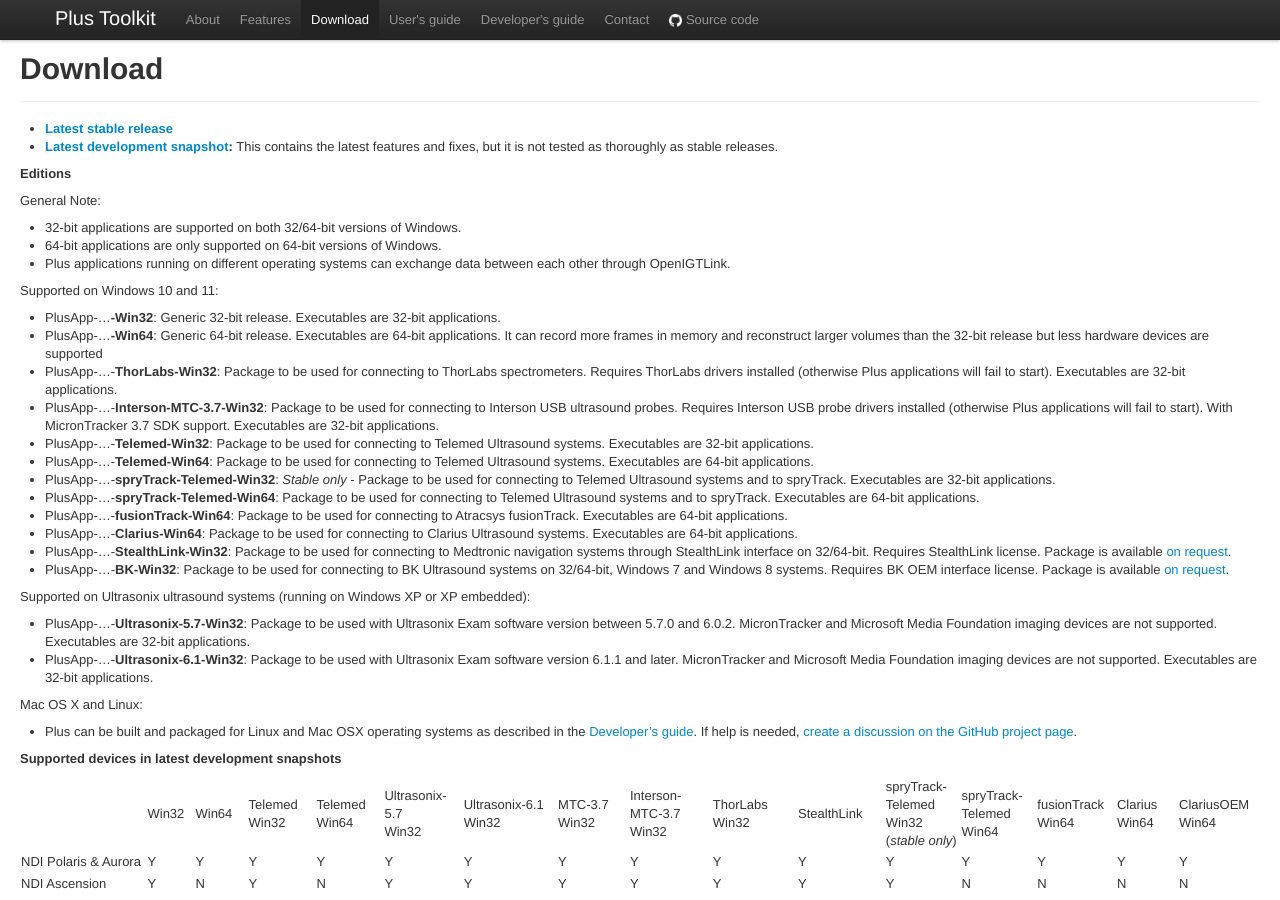
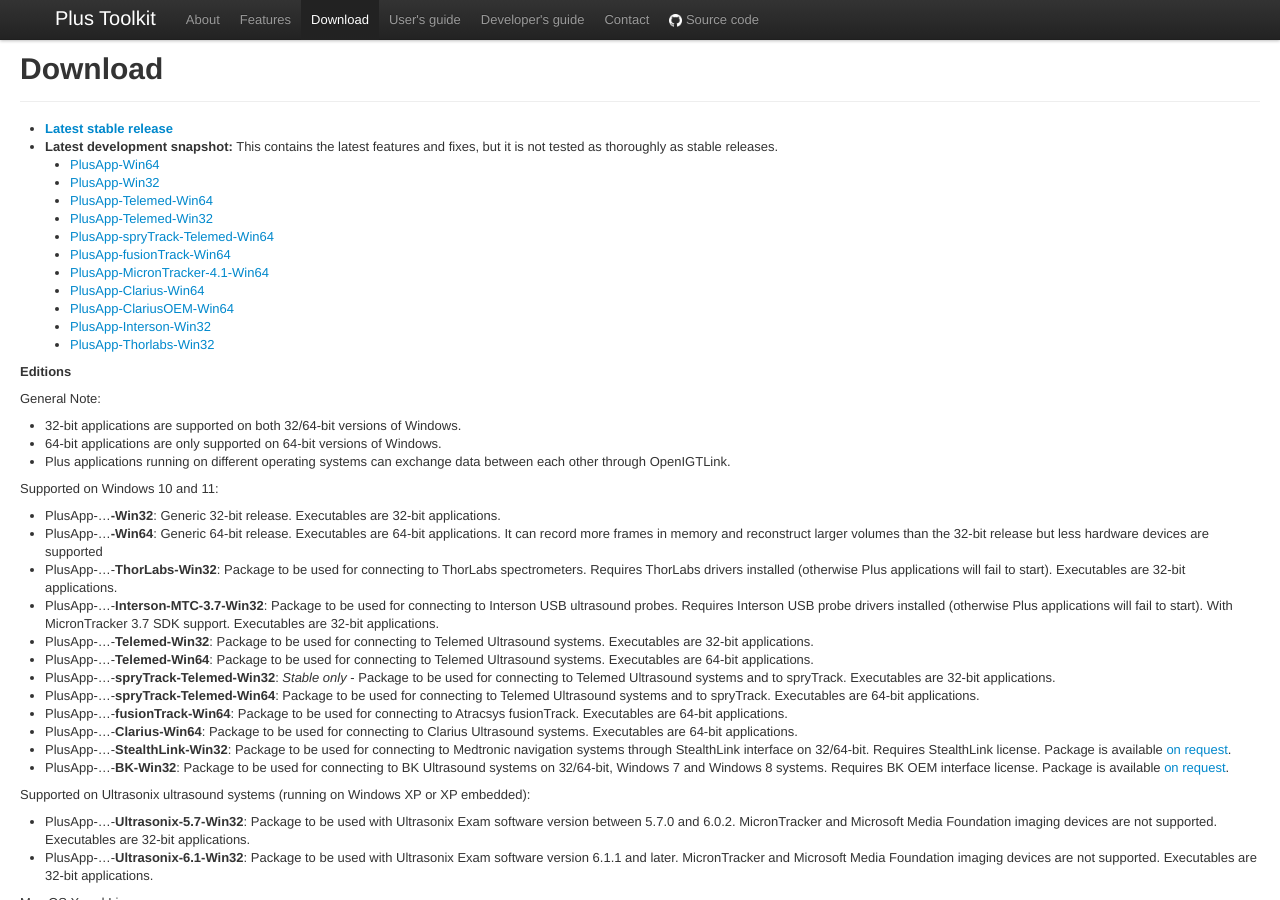
Before and after one commit to PlusToolkit/plustoolkit.github.io, a Jekyll site: the page built from download.md, in a window 1280 px wide and 900 px high. Built offline with Jekyll 4.4.1, drawn with Linux system fonts in a browser that asks for light colours.

Commit message:
Link development snapshot installers directly
The nightly.link page for the latest successful nightly run intermittently
resolves to an old run whose artifacts have expired and returns 404.
Link each nightly installer directly with ?status=completed, which
resolves to the latest run reliably.

```diff
--- a/download.md
+++ b/download.md
@@ -8,7 +8,18 @@
 {% include JB/setup %}
 
 - **[Latest stable release](https://github.com/PlusToolkit/PlusLib/releases/tag/Plus-2.8.0)**
-- **[Latest development snapshot](https://nightly.link/PlusToolkit/PlusLib/workflows/nightly/master):** This contains the latest features and fixes, but it is not tested as thoroughly as stable releases.
+- **Latest development snapshot:** This contains the latest features and fixes, but it is not tested as thoroughly as stable releases.
+  - [PlusApp-Win64](https://nightly.link/PlusToolkit/PlusLib/workflows/nightly/master/PlusApp-Win64.zip?status=completed)
+  - [PlusApp-Win32](https://nightly.link/PlusToolkit/PlusLib/workflows/nightly/master/PlusApp-Win32.zip?status=completed)
+  - [PlusApp-Telemed-Win64](https://nightly.link/PlusToolkit/PlusLib/workflows/nightly/master/PlusApp-Telemed-Win64.zip?status=completed)
+  - [PlusApp-Telemed-Win32](https://nightly.link/PlusToolkit/PlusLib/workflows/nightly/master/PlusApp-Telemed-Win32.zip?status=completed)
+  - [PlusApp-spryTrack-Telemed-Win64](https://nightly.link/PlusToolkit/PlusLib/workflows/nightly/master/PlusApp-spryTrack-Telemed-Win64.zip?status=completed)
+  - [PlusApp-fusionTrack-Win64](https://nightly.link/PlusToolkit/PlusLib/workflows/nightly/master/PlusApp-fusionTrack-Win64.zip?status=completed)
+  - [PlusApp-MicronTracker-4.1-Win64](https://nightly.link/PlusToolkit/PlusLib/workflows/nightly/master/PlusApp-MicronTracker-4.1-Win64.zip?status=completed)
+  - [PlusApp-Clarius-Win64](https://nightly.link/PlusToolkit/PlusLib/workflows/nightly/master/PlusApp-Clarius-Win64.zip?status=completed)
+  - [PlusApp-ClariusOEM-Win64](https://nightly.link/PlusToolkit/PlusLib/workflows/nightly/master/PlusApp-ClariusOEM-Win64.zip?status=completed)
+  - [PlusApp-Interson-Win32](https://nightly.link/PlusToolkit/PlusLib/workflows/nightly/master/PlusApp-Interson-Win32.zip?status=completed)
+  - [PlusApp-Thorlabs-Win32](https://nightly.link/PlusToolkit/PlusLib/workflows/nightly/master/PlusApp-Thorlabs-Win32.zip?status=completed)
 
 **Editions**
 
```
